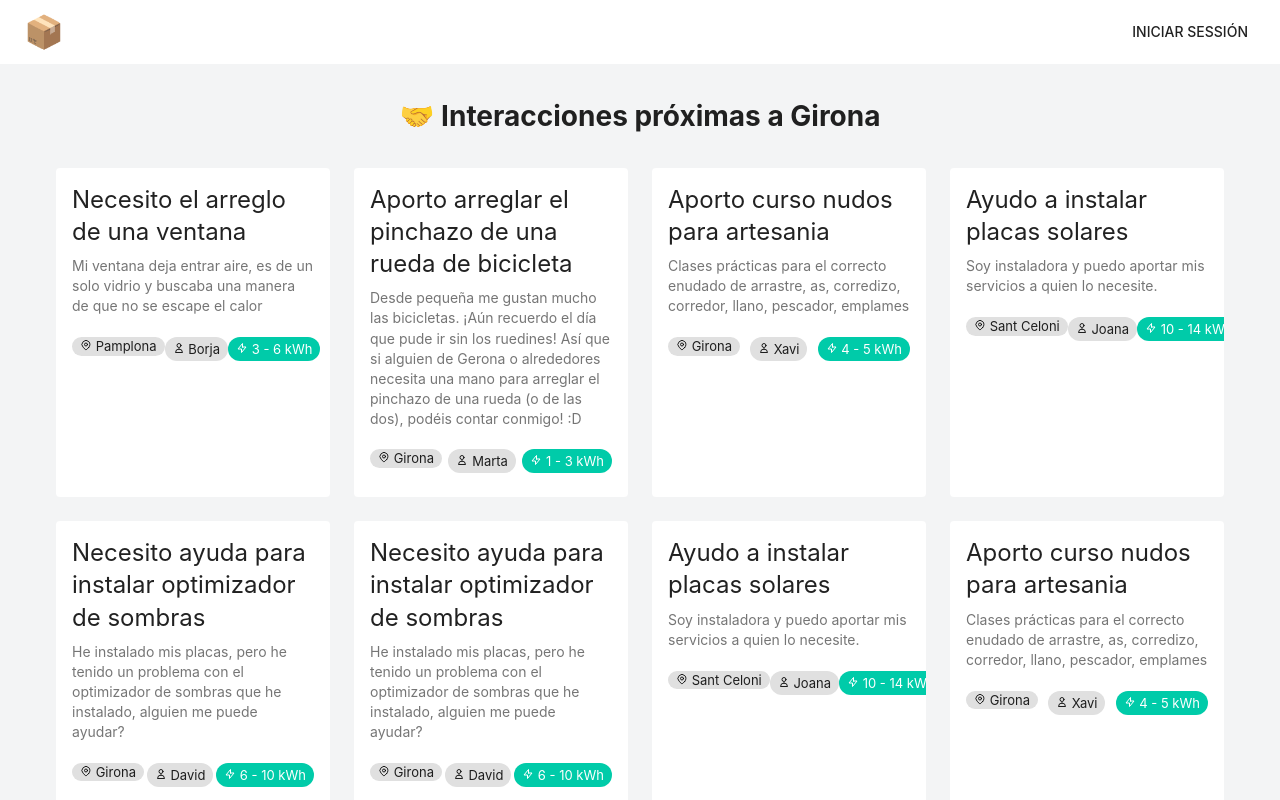
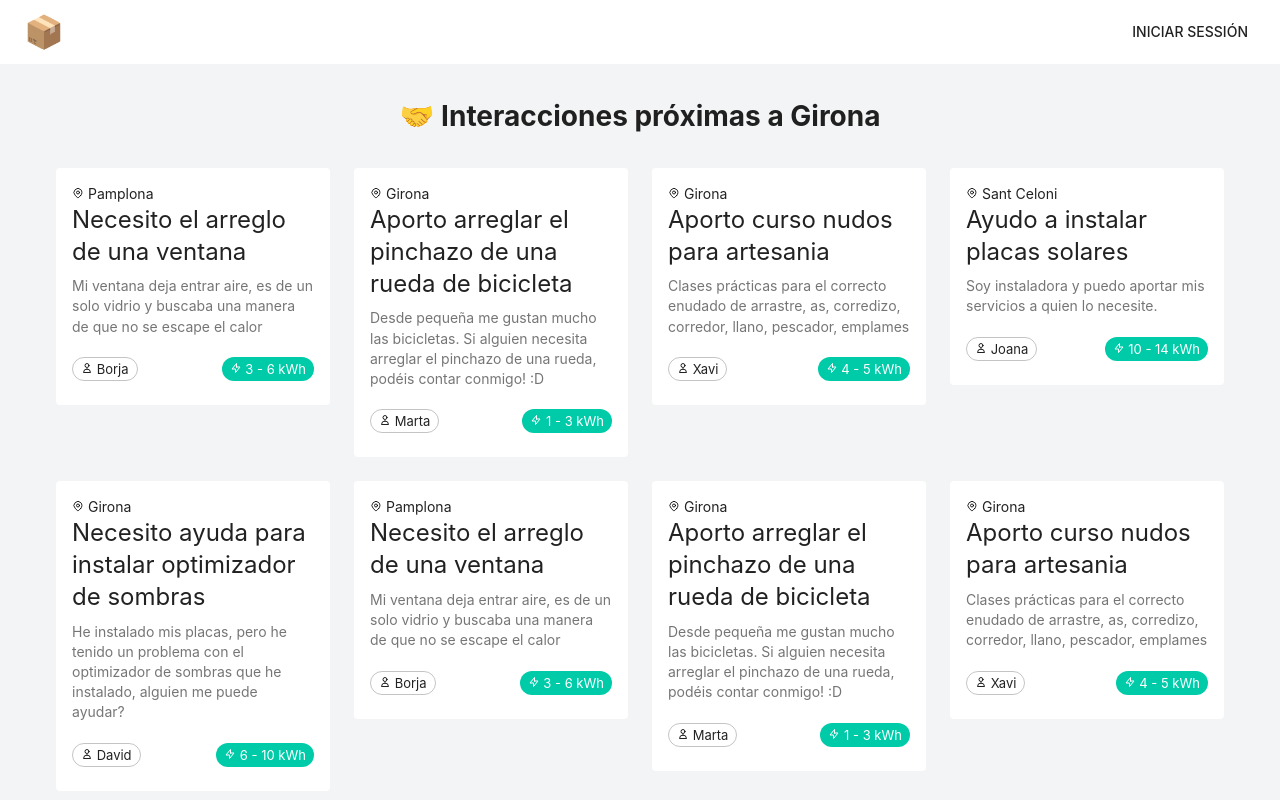
Before and after one commit to dvdriera/cajon-kwh, a Next.js app: page /interactions in a window 1280 px wide. Shown: the top 800 px of the page. Built offline with nearby package versions, Linux system fonts and the light colour scheme.

Commit message:
fixed interaccions grid list

```diff
--- a/components/InteractionItem.js
+++ b/components/InteractionItem.js
@@ -38,6 +38,13 @@ const InteractionItem = (props) => {
     <Link href="/interaction">
       <Card elevation={0}>
         <CardContent>
+          <div className={classes.location}>
+            <svg xmlns="http://www.w3.org/2000/svg" className={styles.svg}  fill="none" viewBox="0 0 24 24" stroke="currentColor">
+              <path strokeLinecap="round" strokeLinejoin="round" strokeWidth={2} d="M17.657 16.657L13.414 20.9a1.998 1.998 0 01-2.827 0l-4.244-4.243a8 8 0 1111.314 0z" />
+              <path strokeLinecap="round" strokeLinejoin="round" strokeWidth={2} d="M15 11a3 3 0 11-6 0 3 3 0 016 0z" />
+            </svg> { location }
+          </div>
+
           <Link href={`/interaction`}>
             <Typography gutterBottom variant="h5" component="h2">
               { title }
@@ -47,11 +54,7 @@ const InteractionItem = (props) => {
             { description }
           </Typography>
           <div className={classes.chipsContainer}>
-            <Chip label={ <><svg xmlns="http://www.w3.org/2000/svg" className={styles.svg}  fill="none" viewBox="0 0 24 24" stroke="currentColor">
-              <path strokeLinecap="round" strokeLinejoin="round" strokeWidth={2} d="M17.657 16.657L13.414 20.9a1.998 1.998 0 01-2.827 0l-4.244-4.243a8 8 0 1111.314 0z" />
-              <path strokeLinecap="round" strokeLinejoin="round" strokeWidth={2} d="M15 11a3 3 0 11-6 0 3 3 0 016 0z" />
-            </svg> { location }</> } size="small" />
-            <Chip label={ <><svg xmlns="http://www.w3.org/2000/svg" className={styles.svg} fill="none" viewBox="0 0 24 24" stroke="currentColor">
+            <Chip variant="outlined" label={ <><svg xmlns="http://www.w3.org/2000/svg" className={styles.svg} fill="none" viewBox="0 0 24 24" stroke="currentColor">
               <path strokeLinecap="round" strokeLinejoin="round" strokeWidth={2} d="M16 7a4 4 0 11-8 0 4 4 0 018 0zM12 14a7 7 0 00-7 7h14a7 7 0 00-7-7z" />
             </svg> { user }</> } size="small" />
             <Chip color="primary" label={ <><svg xmlns="http://www.w3.org/2000/svg" className={styles.svg} fill="none" viewBox="0 0 24 24" stroke="currentColor">
--- a/pages/interactions.js
+++ b/pages/interactions.js
@@ -35,7 +35,7 @@ export default function Interactions() {
     },
     {
       title : 'Aporto arreglar el pinchazo de una rueda de bicicleta',
-      description : 'Desde pequeña me gustan mucho las bicicletas. ¡Aún recuerdo el día que pude ir sin los ruedines! Así que si alguien de Gerona o alrededores necesita una mano para arreglar el pinchazo de una rueda (o de las dos), podéis contar conmigo! :D',
+      description : 'Desde pequeña me gustan mucho las bicicletas. Si alguien necesita arreglar el pinchazo de una rueda, podéis contar conmigo! :D',
       location : 'Girona',
       user : 'Marta',
       value : '1 - 3 kWh'
@@ -63,7 +63,7 @@ export default function Interactions() {
     }
   ]
 
-  items = [ ...items, ...items.reverse() ]
+  items = [ ...items, ...items ]
 
   return (
     <div>
@@ -79,7 +79,6 @@ export default function Interactions() {
         </h1>
         <Container>
           <Grid container spacing={3}>
-
             {
               items && items.map( item => (
                 <Grid className={styles.item} item xs={12} sm={3}>
--- a/styles/Home.module.css
+++ b/styles/Home.module.css
@@ -141,7 +141,7 @@
   cursor: pointer;
 }
 
-.item div:first-child {
+.chipsContainer {
   height: 100%;
 }
 
```
